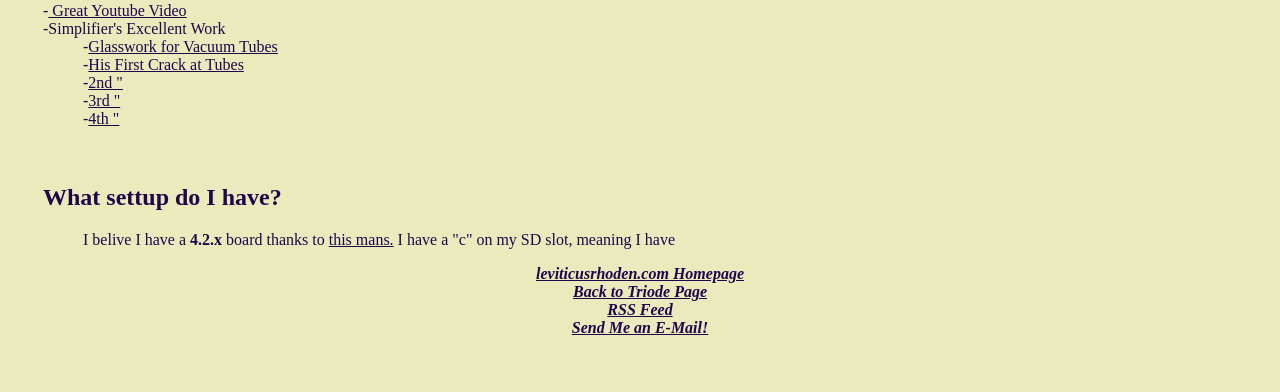
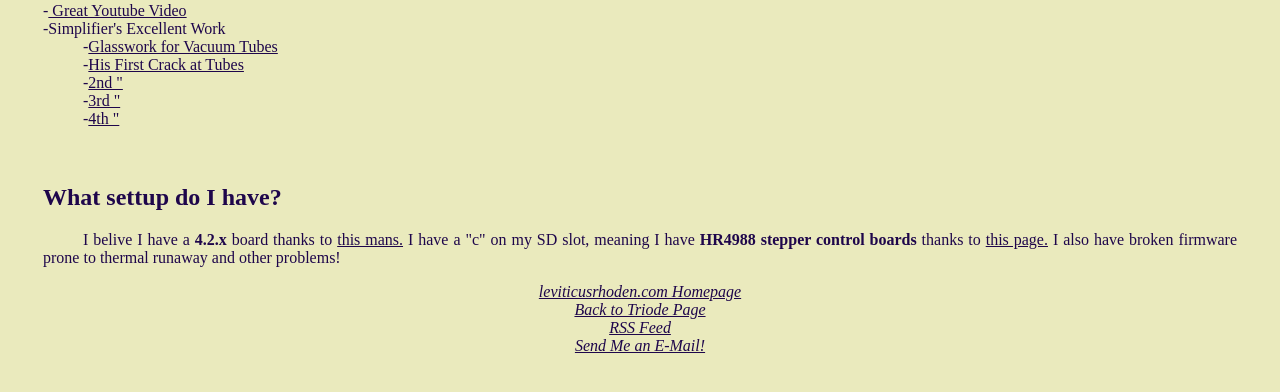
Before and after one commit to Leviticoos/leviticusrhoden, a PHP site: page /crafting/enderNotes.php in a window 1280 px wide. Shown: the part 220-612 px from the top of the page. Run offline with PHP 8.4, Linux system fonts and the light colour scheme.

Commit message:
Update enderNotes.php

```diff
--- a/crafting/enderNotes.php
+++ b/crafting/enderNotes.php
@@ -28,7 +28,7 @@ Leviticus' Website
 <br><br>
 
 <h2>What settup do I have?</h2>
-<p> I belive I have a <b>4.2.x</b> board thanks to <a href="https://www.youtube.com/watch?v=P42dO3ygWOE">this mans.</a> I have a "c" on my SD slot, meaning I have <b>
+<p> I belive I have a <b>4.2.x</b> board thanks to <a href="https://www.youtube.com/watch?v=P42dO3ygWOE">this mans.</a> I have a "c" on my SD slot, meaning I have <b>HR4988 stepper control boards</b> thanks to <a href='https://support.th3dstudio.com/helpcenter/creality-v4-2-x-board-driver-codes/'>this page.</a> I also have broken firmware prone to thermal runaway and other problems!
 
 <address>
 <a href="/index.php">leviticusrhoden.com Homepage</a>
```
